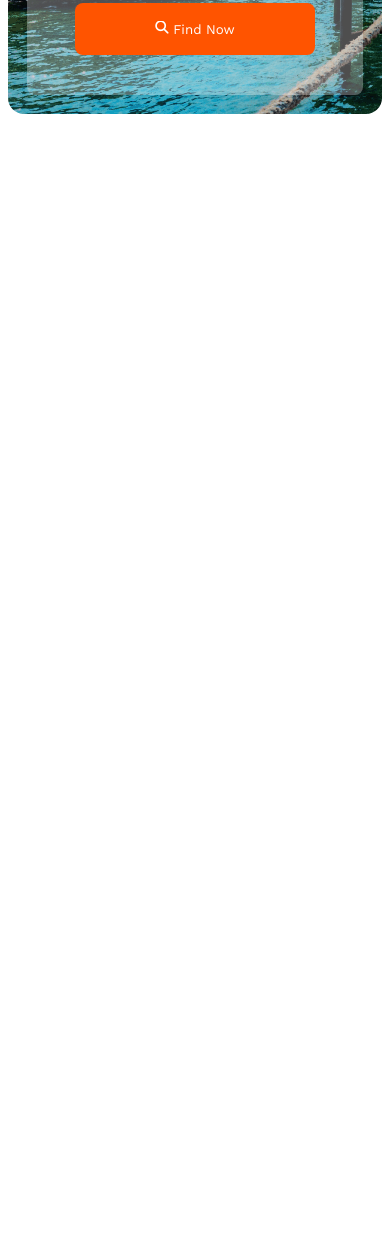
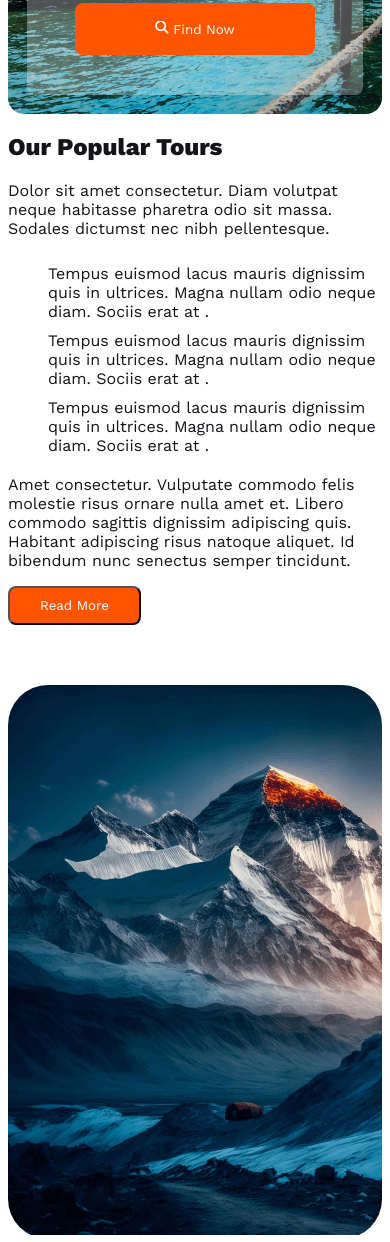
Before and after one commit to sayemhossin/Assignment-no-two, a plain HTML site: page indes.html in a window 390 px wide. Shown: the part 520-1762 px from the top of the page. Before the commit the page ends 844 px from the top, so only its background shows below. Drawn offline with nearby package versions, Linux system fonts and the light colour scheme.

Commit message:
header compleate

```diff
--- a/indes.html
+++ b/indes.html
@@ -51,7 +51,32 @@
     </div>
 </section>
 
+<section>
+    <div class="header-sec-two">
+<div class="sec-two-text">
+    <h1>Our Popular Tours</h1>
+    <p>Dolor sit amet consectetur. Diam volutpat neque habitasse pharetra odio sit massa. Sodales dictumst nec nibh pellentesque.</p>
+    <ul>
+        <li>Tempus euismod lacus mauris dignissim quis in ultrices. Magna nullam odio neque diam. Sociis erat at .</li>
+        <li>Tempus euismod lacus mauris dignissim quis in ultrices. Magna nullam odio neque diam. Sociis erat at .</li>
+        <li>Tempus euismod lacus mauris dignissim quis in ultrices. Magna nullam odio neque diam. Sociis erat at .</li>
+    </ul>
+    <p>Amet consectetur. Vulputate commodo felis molestie risus
+        ornare nulla amet et. Libero commodo sagittis dignissim adipiscing quis. Habitant adipiscing risus natoque aliquet. Id bibendum nunc senectus semper tincidunt. </p>
+        <button>Read More</button>
+</div>
+<div class="sec-two-img">
+    <img src="Images/Rectangle 4.png" alt="" >
+</div>
 
+
+
+
+
+
+</div>
+
+</section>
 
 
 
--- a/style.css
+++ b/style.css
@@ -42,6 +42,7 @@ font-family: 'Work Sans', sans-serif;
  .first-header{
     background-image: url('Images/Group\ 13\ \(1\)\ \(1\).png');
     width: 1170px;
+    background-repeat: no-repeat;
 height: 500px;
 border-radius: 16px;
 margin: 55px 135px 50px 350px;
@@ -79,14 +80,32 @@ text-align: center;
     border: 0;
     color: #FFF;
 }
+/* header sec two */
 
+.header-sec-two{
+    margin: 55px 135px 50px 350px;
+   display: flex;
+   gap: 60px;
 
+}
 
+.sec-two-text{
+    width: 40%;
+    color: #131318;
+}
+.sec-two-text p{
+    margin-top: 40px;
+}
+.sec-two-text ul li{
+    margin-top: 30px;
+}
 
-
-
-
-
+.sec-two-text button{
+    padding: 10px 30px;
+    color: #FFF;
+    border-radius: 8px;
+background: #FF5400;
+}
 
 
 
@@ -138,8 +157,26 @@ text-align: center;
 
 .select-item select, .select-item button{
     width: 100%;
+}
+.header-sec-two{
+    flex-direction: column;
+    margin: 0;
+    gap: ;
+}
 
 
+.sec-two-text{
+    width: 100%;
+}
+.sec-two-text p{
+    margin-top: 20px;
+}
+.sec-two-text ul li{
+    margin-top: 10px;
+}
+.sec-two-img{
+    width: 100%;
+    border-radius: 40px;
 }
 
 
@@ -158,5 +195,4 @@ text-align: center;
 
 
 
-
 }
```
